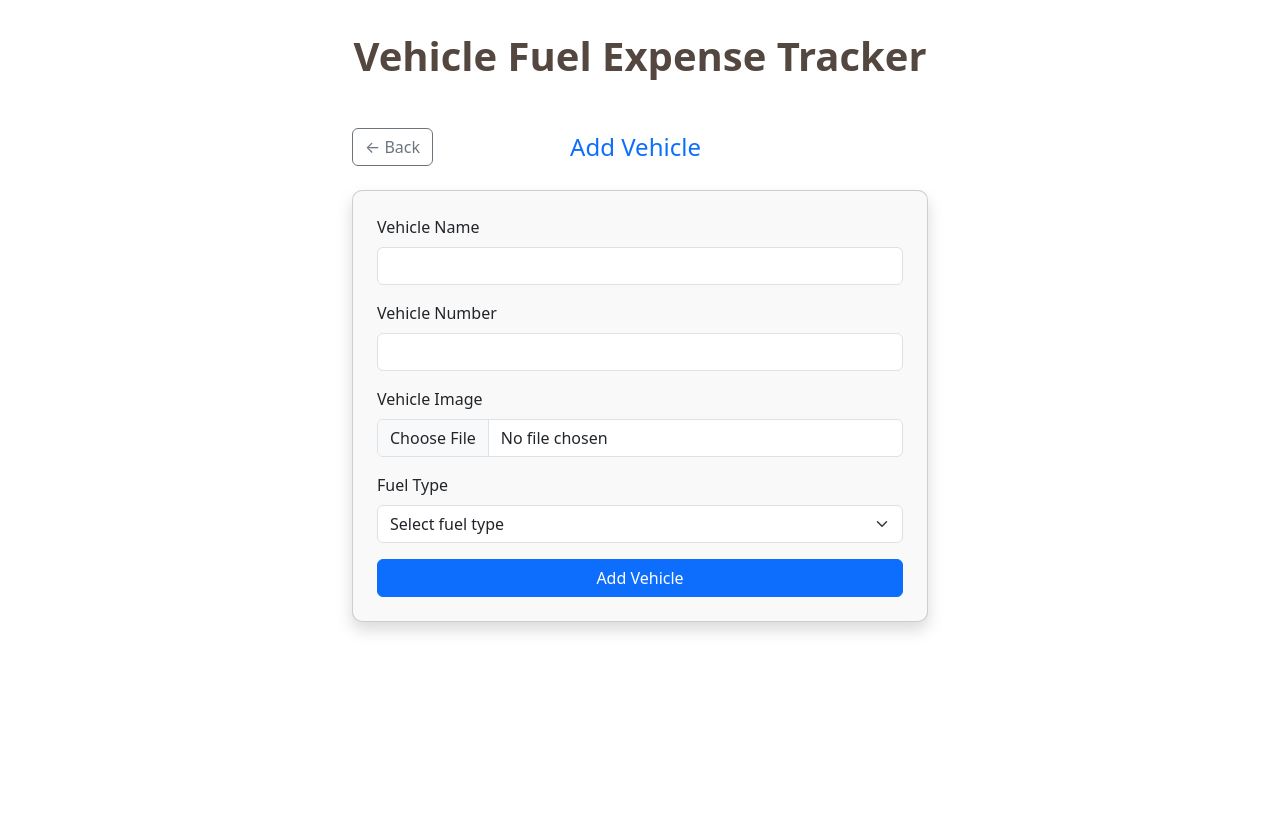
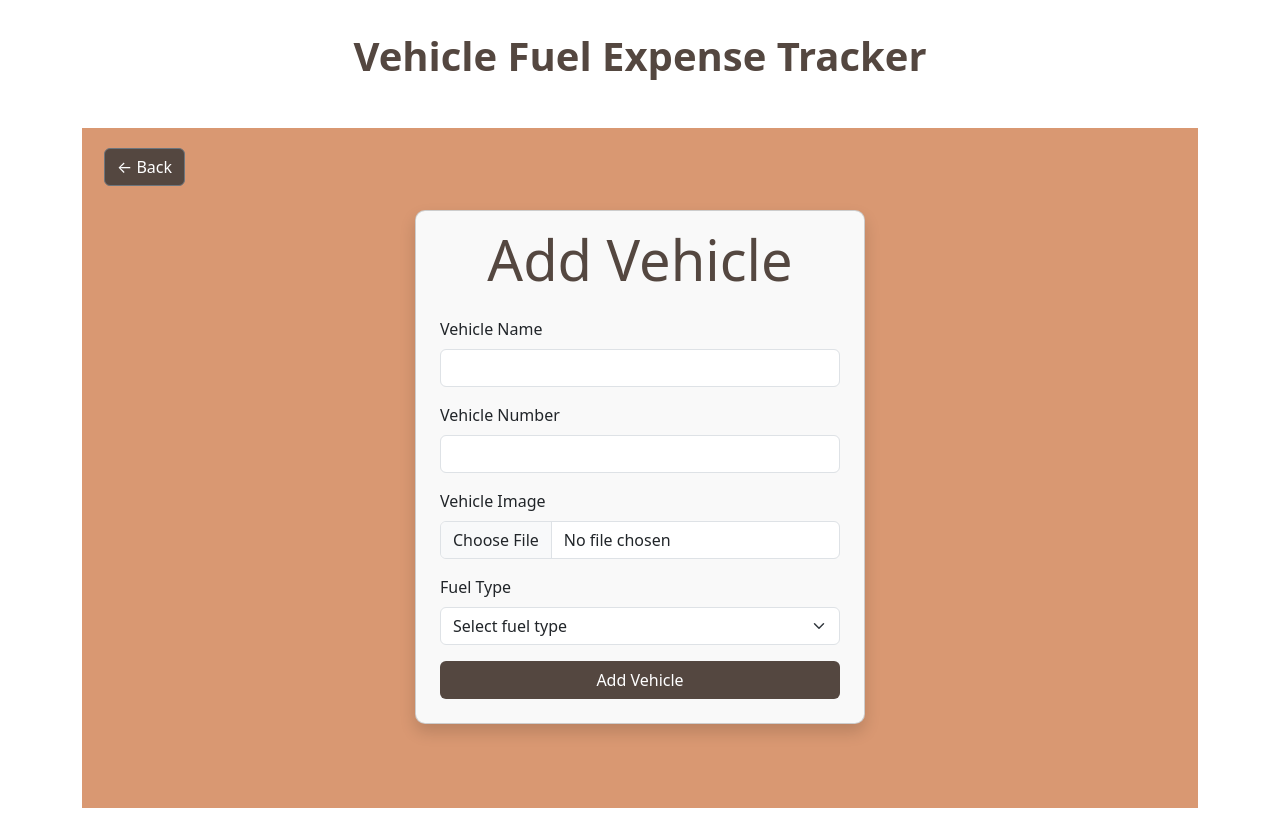
Before and after one commit to pbhavya28/fuelExpenseTracker, a Vue app in the folder frontend/: page /add-vehicle in a window 1280 px wide. Before the commit the page ends 800 px from the top, so only its background shows below. Built offline with nearby package versions, Linux system fonts and the light colour scheme; sample sign-in values are in the browser's storage.

Commit message:
dashboard final

```diff
--- a/frontend/index.html
+++ b/frontend/index.html
@@ -4,7 +4,7 @@
     <meta charset="UTF-8" />
     <link rel="icon" type="image/svg+xml" href="/vite.svg" />
     <meta name="viewport" content="width=device-width, initial-scale=1.0" />
-    <title>Vite + Vue</title>
+    <title>Fuel Expense Tracker</title>
     <link href="https://cdn.jsdelivr.net/npm/bootstrap@5.3.6/dist/css/bootstrap.min.css" rel="stylesheet" integrity="sha384-4Q6Gf2aSP4eDXB8Miphtr37CMZZQ5oXLH2yaXMJ2w8e2ZtHTl7GptT4jmndRuHDT" crossorigin="anonymous">
   </head>
   <body>
--- a/frontend/src/components/RegisterForm.vue
+++ b/frontend/src/components/RegisterForm.vue
@@ -1,8 +1,11 @@
-
 <template>
   <div class="register-wrapper">
     <div class="left-side">
-      <img src="../assets/images/image.png" alt="Register visual" class="register-image" />
+      <img
+        src="../assets/images/image.png"
+        alt="Register visual"
+        class="register-image"
+      />
     </div>
 
     <div class="right-side">
@@ -22,12 +25,22 @@
 
           <div class="mb-3">
             <label class="form-label">Email</label>
-            <input type="email" v-model="user.email" class="form-control" required />
+            <input
+              type="email"
+              v-model="user.email"
+              class="form-control"
+              required
+            />
           </div>
 
           <div class="mb-3">
             <label class="form-label">Password</label>
-            <input type="password" v-model="user.password" class="form-control" required />
+            <input
+              type="password"
+              v-model="user.password"
+              class="form-control"
+              required
+            />
           </div>
 
           <button type="submit" class="btn custom-btn w-100">Register</button>
@@ -39,7 +52,9 @@
 
         <p class="mt-3 text-center">
           Already have an account?
-          <router-link to="/login" class="register-link">Login here</router-link>
+          <router-link to="/login" class="register-link"
+            >Login here</router-link
+          >
         </p>
       </div>
     </div>
@@ -109,7 +124,7 @@ body,
   display: flex;
   align-items: center;
   justify-content: center;
-  background-color: #D99872;
+  background-color: #d99872;
   padding: 2rem;
   overflow: hidden;
 }
--- a/frontend/src/pages/AddVehicle.vue
+++ b/frontend/src/pages/AddVehicle.vue
@@ -1,11 +1,11 @@
 <template>
   <div class="container mt-5">
     <div class="d-flex justify-content-between align-items-center mb-4">
-      <button class="btn btn-outline-secondary" @click="goBack">← Back</button>
-      <h4 class="mb-0 text-primary">Add Vehicle</h4>
-      <div style="width: 90px"></div>
+      <button class="btn btn-outline-secondary backbtn" @click="goBack">← Back</button>
     </div>
-    <form @submit.prevent="submitVehicle" class="card p-4 shadow">
+    <div class="card shadow">
+      <h4 class="mb-0 display-4">Add Vehicle</h4>
+      <form @submit.prevent="submitVehicle" class=" p-4 ">
         <div class="mb-3">
           <label for="vehicleName" class="form-label">Vehicle Name</label>
           <input
@@ -52,8 +52,9 @@
           </select>
         </div>
 
-      <button type="submit" class="btn btn-primary w-100">Add Vehicle</button>
+        <button type="submit" class="btn w-100">Add Vehicle</button>
       </form>
+    </div>
 
     <div v-if="message" class="alert alert-info mt-4 text-center">
       {{ message }}
@@ -88,7 +89,7 @@ onMounted(() => {
 });
 
 const goBack = () => {
-  router.push('/home');
+  router.push("/home");
 };
 
 const handleImageUpload = (e) => {
@@ -122,10 +123,37 @@ const submitVehicle = async () => {
 
 <style scoped>
 .container {
-  max-width: 600px;
+  height: 85vh;
+  margin: 0;
+  overflow: hidden;
+  background-color: #d99872;
 }
 .card {
+  margin: auto;
   border-radius: 10px;
+  width: 450px;
+  height: auto;
   background-color: #f9f9f9;
 }
+.display-4 {
+  color: #544740;
+  font-weight: 500;
+  text-align: center;
+  margin-top: 15px;
+}
+.btn {
+  background-color: #544740;
+  color: white;
+}
+.btn:hover {
+  background-color: peru;
+}
+.backbtn{
+  margin-top: 20px;
+  margin-left: 10px;
+}
+.backbtn:hover{
+  background-color: wheat;
+  color: black;
+}
 </style>
--- a/frontend/src/pages/HomePage.vue
+++ b/frontend/src/pages/HomePage.vue
@@ -1,12 +1,12 @@
 <template>
-  <div class="container-fluid min-vh-100 p-4">
+  <div class="container-fluid p-4">
     <div class="d-flex justify-content-between align-items-center mb-4">
-      <h3 class="text-primary">Welcome, {{ user.firstName }}!</h3>
-      <button class="btn btn-outline-danger" @click="logout">Logout</button>
+      <h2 class="text-heading">Welcome, {{ user.firstName }}!</h2>
+      <button class="btn btn-light" @click="logout">Logout</button>
     </div>
 
     <div class="d-flex justify-content-start mb-4">
-      <button class="btn btn-success" @click="addVehicle">+ Add Vehicle</button>
+      <button class="btn btn-add" @click="addVehicle">+ Add Vehicle</button>
     </div>
 
     <div class="row g-4">
@@ -18,8 +18,8 @@
             <img
               :src="vehicle.vehicleImage"
               alt="Vehicle"
-              class="img-thumbnail me-3"
-              style="width: 120px; height: 80px; object-fit: cover"
+              class="img-thumbnail me-3 vehicle-img"
+              style="width: 155px; height: 100px; object-fit: cover"
             />
 
             <div>
@@ -31,7 +31,7 @@
           <div class="ms-auto d-flex flex-column align-items-end">
             <div class="mb-2">
               <button
-                class="btn btn-primary btn-sm me-2"
+                class="btn btn-action btn-sm me-2"
                 @click="goToStats(vehicle._id)"
               >
                 View Stats
@@ -44,7 +44,7 @@
               </button>
             </div>
             <button
-              class="btn btn-outline-danger btn-sm "
+              class="btn btn-outline-danger btn-sm"
               @click="removeVehicle(vehicle._id)"
             >
               Remove Vehicle
@@ -138,12 +138,80 @@ const logout = async () => {
 
 <style scoped>
 .container-fluid {
-  background-color: aliceblue;
+  background-color: #d99872;
+  color: #544740;
+  min-height: 90vh;
+  overflow: hidden;
 }
 
-img.object-fit-cover {
+.text-heading {
+  color: #544740;
+  font-weight: bold;
+}
+
+.btn-light:hover {
+  background-color: #544740;
+  color: white;
+}
+
+.btn-add {
+  background-color: #544740;
+  color: #fff;
+  border: none;
+}
+
+.btn-add:hover {
+  background-color: #B66E4C;
+  color: white;
+  border: 1px solid #544740;
+}
+
+.card {
+  background-color: #fff;
+  border-left: 5px solid #544740;
+  border-radius: 10px;
+  padding: 15px;
+}
+
+.vehicle-img {
+  width: 120px;
+  height: 80px;
   object-fit: cover;
-  width: 100%;
-  height: 100%;
+  border-radius: 5px;
+}
+
+.btn-action {
+  background-color: #544740;
+  color: #fff;
+  border: none;
+  padding: 4px 10px;
+  font-size: 0.875rem;
+}
+
+.btn-action:hover {
+  background-color: #B66E4C;
+  color: white;
+  border: 1px solid #544740;
+}
+
+.btn-secondary {
+  background-color: #a38675;
+  border: none;
+  color: #fff;
+}
+
+.btn-secondary:hover {
+  background-color: #C69B82	;
+  color: #544740;
+  border: 1px solid #a38675;
+}
+
+.btn-outline-danger:hover {
+  background-color: #a94442;
+  color: #fff;
+}
+
+.text-muted {
+  color: #6c5b51 !important;
 }
 </style>
```
Lines whose indentation alone changed are shown as unchanged.
